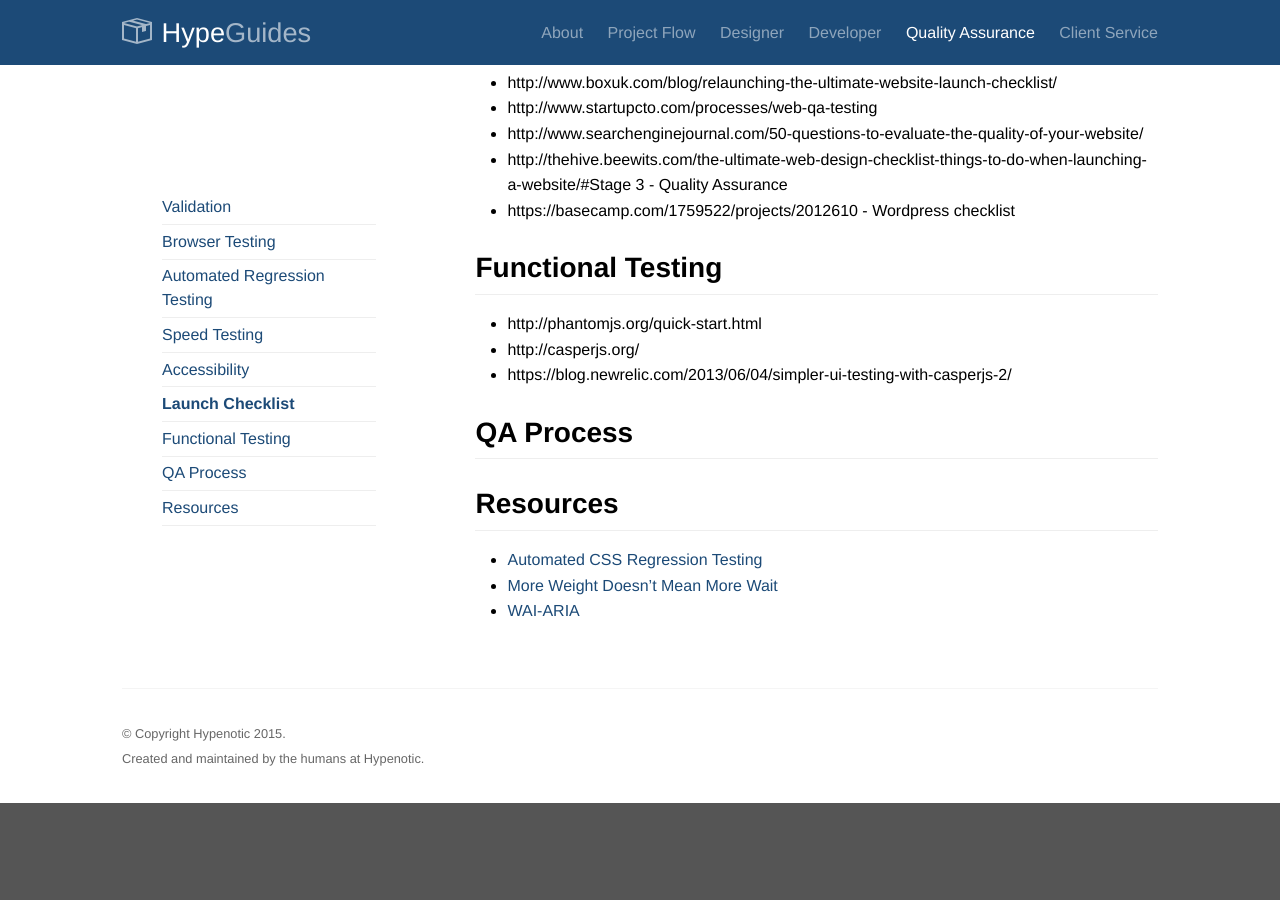
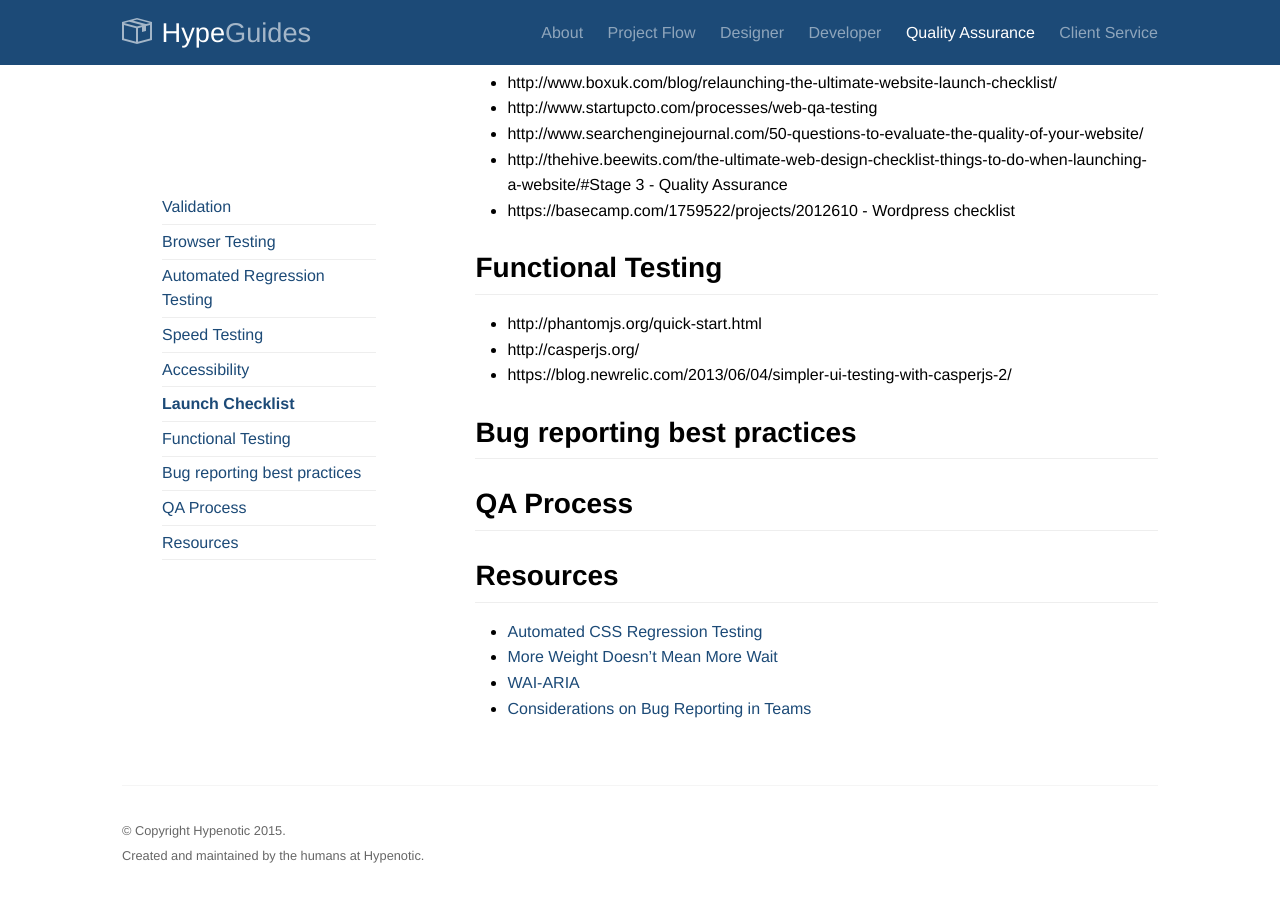
Before and after one commit to TaniaD13/handbook, a Jekyll site: the page built from qa.md, in a window 1280 px wide and 900 px high, scrolled down 1476 px. Built offline with Jekyll 4.4.1, drawn with Linux system fonts in a browser that asks for light colours; Markdown is read by kramdown in place of the engine named in the settings; before the commit the page ends 2279 px from its top, so only the background shows below that.

Commit message:
Update qa.md

```diff
--- a/qa.md
+++ b/qa.md
@@ -45,9 +45,12 @@ We aim to get a Google Page Speed score of **90+** and a YSlow score of **85+**
 * http://casperjs.org/
 * https://blog.newrelic.com/2013/06/04/simpler-ui-testing-with-casperjs-2/
 
+## Bug reporting best practices
+
 ## QA Process
 
 ## Resources
 * [Automated CSS Regression Testing](https://css-tricks.com/automating-css-regression-testing)
 * [More Weight Doesn't Mean More Wait](http://www.filamentgroup.com/lab/weight-wait.html)
 * [WAI-ARIA](http://www.w3.org/TR/wai-aria/)
+* [Considerations on Bug Reporting in Teams](https://css-tricks.com/considerations-on-bug-reporting-in-teams/)
```
